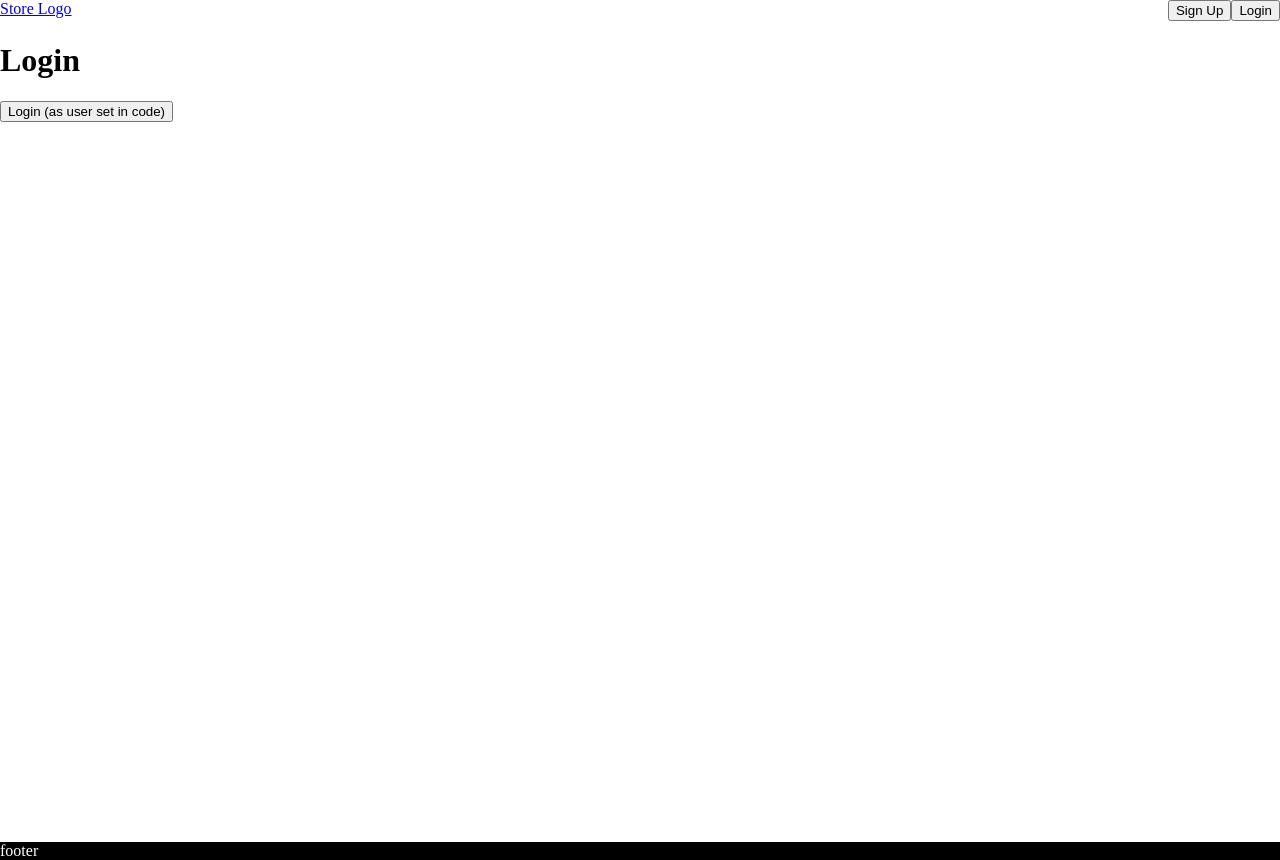
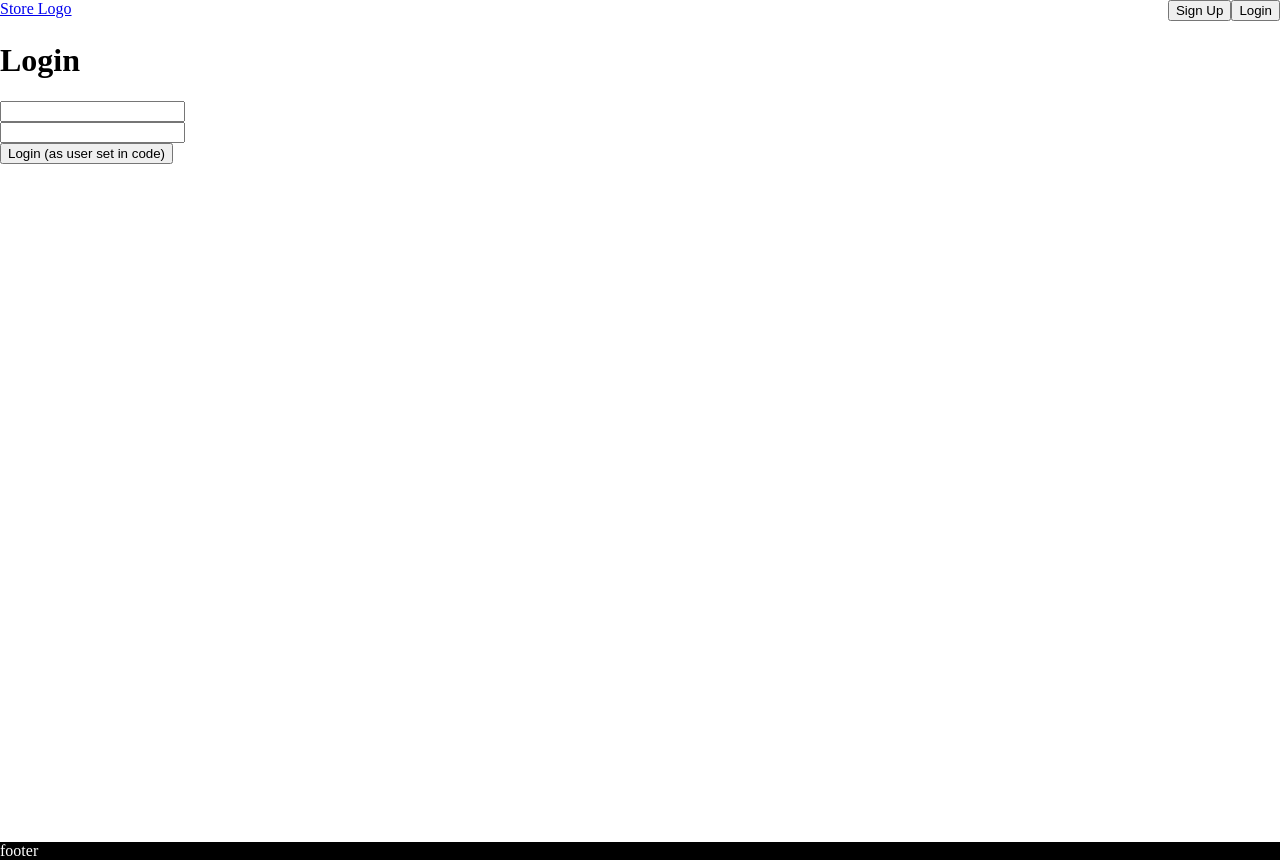
Before and after one commit to Hack-The-Tunnels-8/hack-the-tunnels-gorilla-gorlies, a React (Vite) app in the folder client/: page /login in a window 1280 px wide. Built offline with nearby package versions, Linux system fonts and the light colour scheme.

Commit message:
Add Login Page Form Issue

```diff
--- a/client/src/pages/Login/Login.tsx
+++ b/client/src/pages/Login/Login.tsx
@@ -6,12 +6,14 @@ import "./Login.style.scss";
 
 function Login() {
   const [message, setMessage] = useState(null);
+  const [email, setEmail] = useState(null);
+  const [pass, setPass] = useState(null);
   const { loggedIn, login } = useAccountContext();
   const navigate = useNavigate();
 
   const attemptLogin = async () => {
     try {
-      const message = await login("admin@email.com", "password");
+      const message = await login(email, pass);
       setMessage(message);
     } catch (error) {
       console.log(error);
@@ -24,10 +26,18 @@ function Login() {
     }
   }, [loggedIn, navigate]);
 
+  console.log(email);
+  console.log(pass);
   return (
     <Page>
       <div className="login-page">
         <h1>Login</h1>
+        <div>
+          <input type="text" id="email" value={email} onChange={(e)=>setEmail(e.target.value)}></input>
+        </div>
+        <div>
+          <input type="text" id="pass" value={pass} onChange={(e)=>setPass(e.target.value)}></input>
+        </div>
         <button onClick={() => attemptLogin()}>
           Login (as user set in code)
         </button>
```
